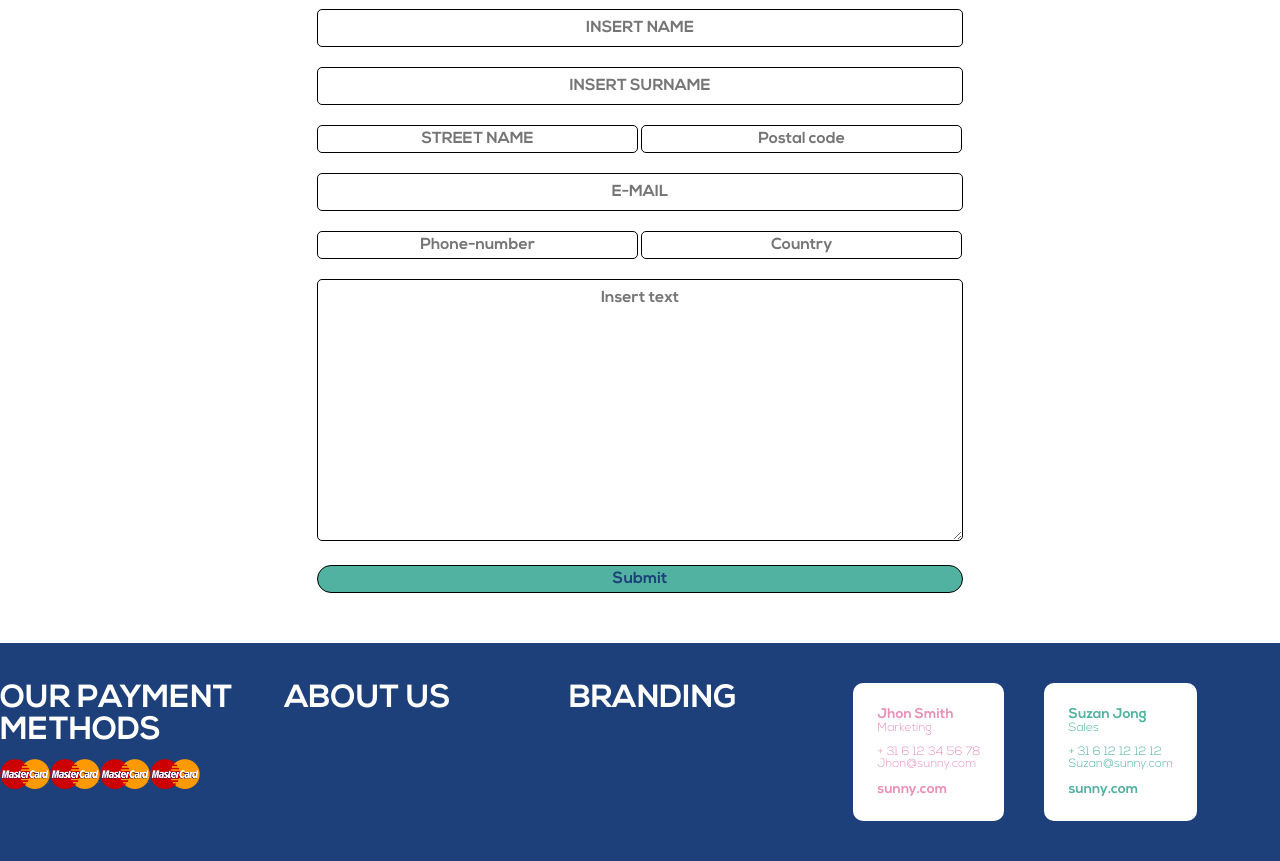
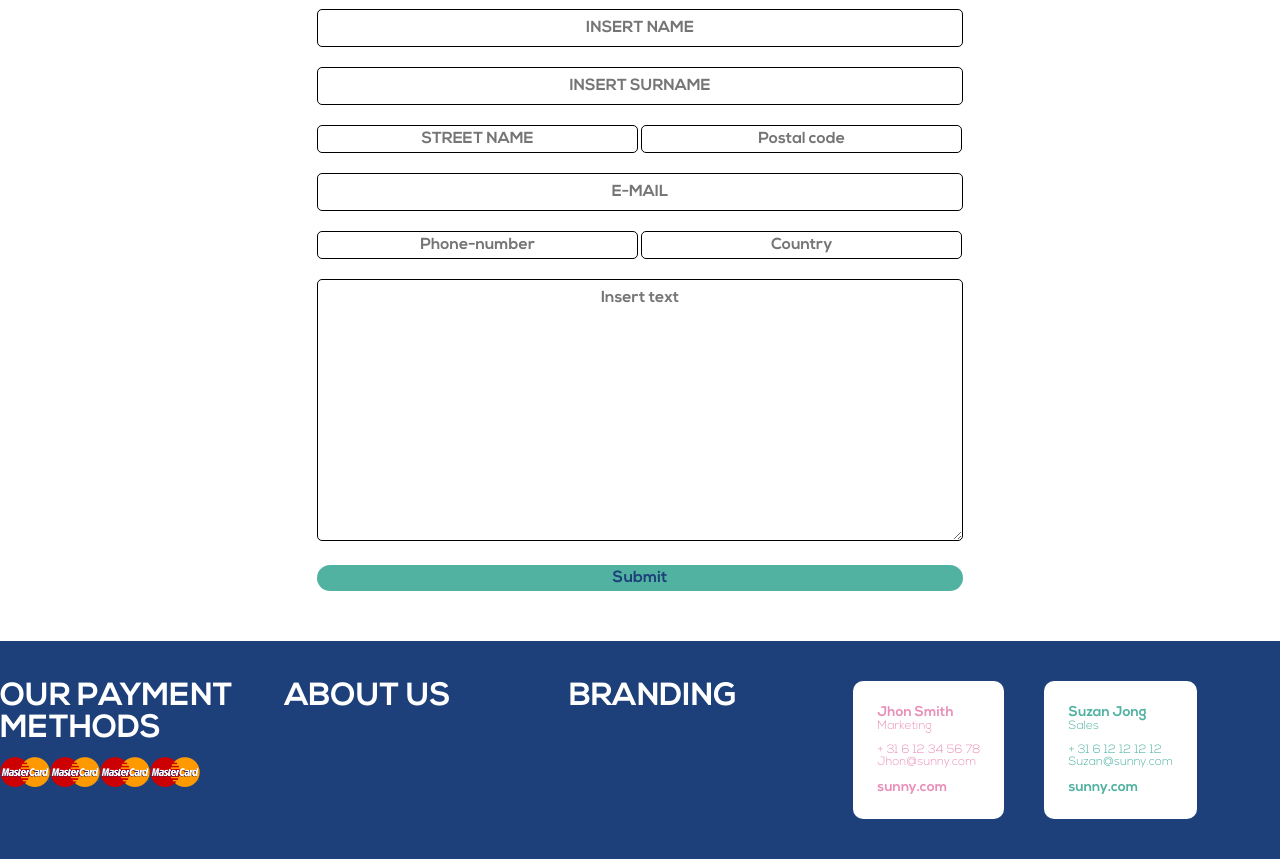
Before and after one commit to XxJosephineStensgaardxX/Cloudy, a PHP site: page /public/contact_page.php in a window 1280 px wide. Shown: the part 385-1246 px from the top of the page. Run offline with PHP 8.4, Linux system fonts and the light colour scheme.

Commit message:
deleted bordes

```diff
--- a/app/public/style/style_contact_page.css
+++ b/app/public/style/style_contact_page.css
@@ -83,7 +83,7 @@
     background-color: #51B2A2;
     font-family: Nexa-Bold;
     padding-block: 5px;
-    border: 1px solid black;
+    border: none;
     border-radius: 15px;
     color: #1E407A;
     margin-block: 10px;
```
